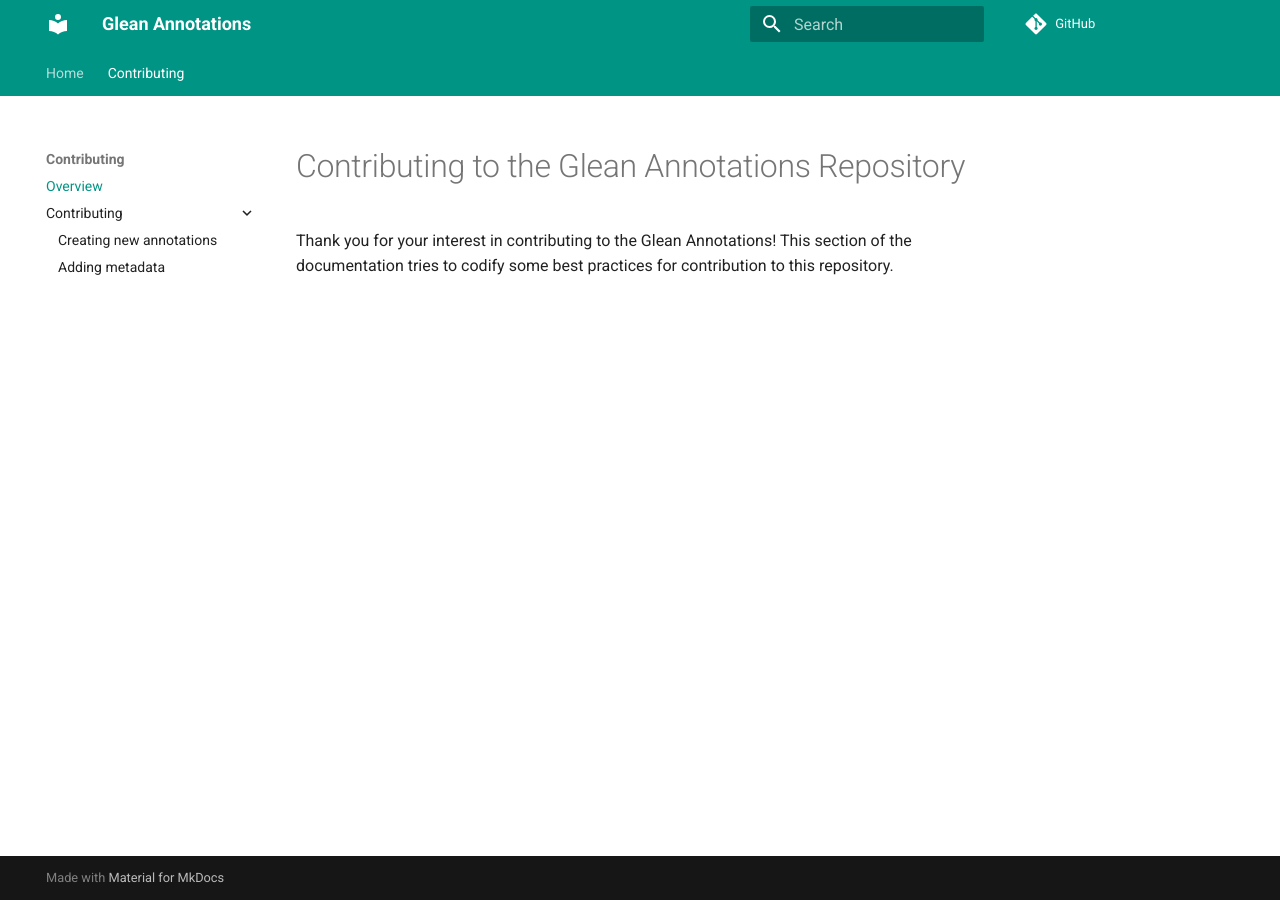
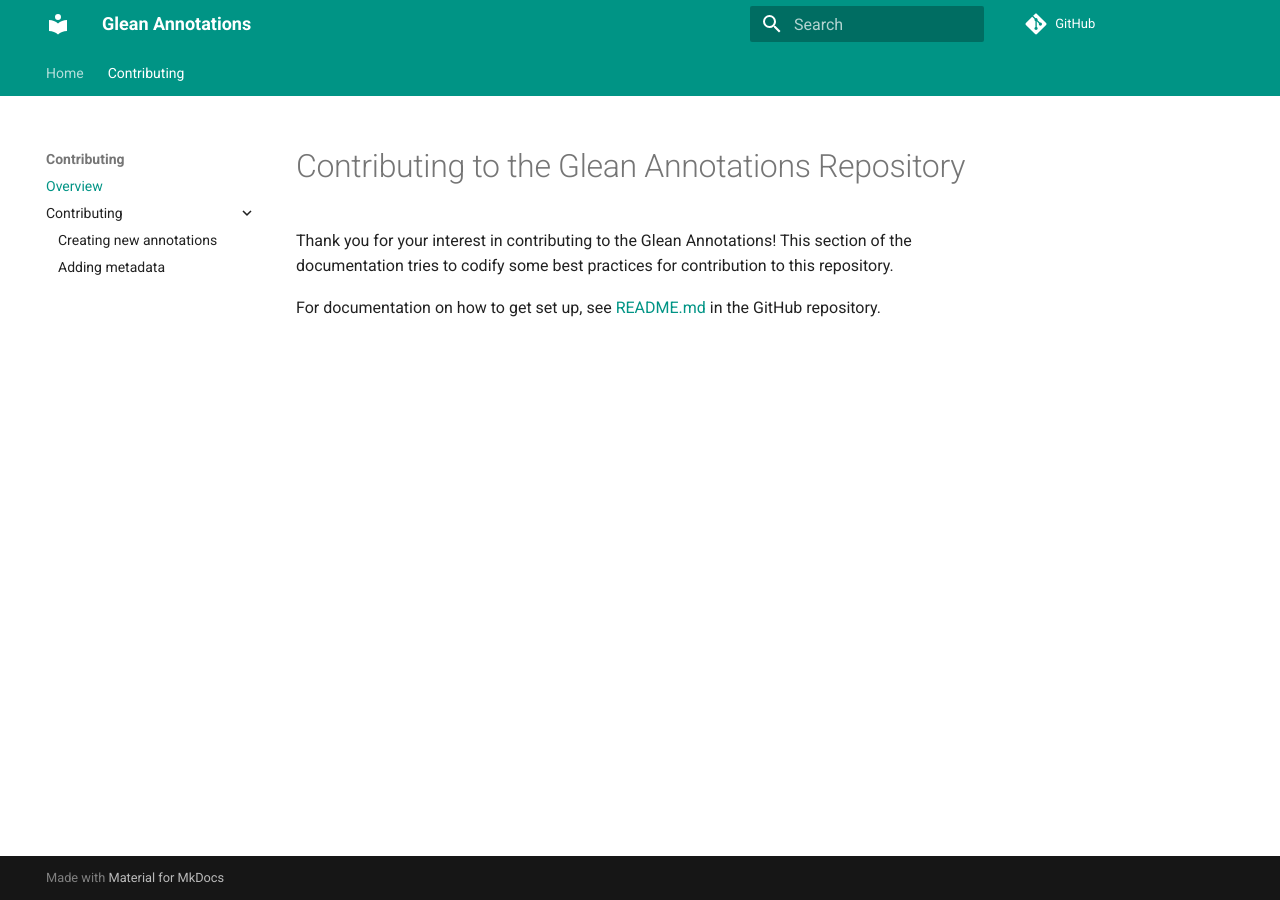
Before and after one commit to mozilla/glean-annotations, an MkDocs documentation site: the page built from docs/contributing/index.md, in a window 1280 px wide. Built offline with MkDocs 1.6.1 and Material for MkDocs 9.7.7, drawn with Linux system fonts in a browser that asks for light colours; comment, search, counter and statistics services are not loaded.

Commit message:
Link to README (#49)

```diff
--- a/docs/contributing/index.md
+++ b/docs/contributing/index.md
@@ -3,3 +3,6 @@
 Thank you for your interest in contributing to the Glean Annotations! This
 section of the documentation tries to codify some best practices for contribution
 to this repository.
+
+For documentation on how to get set up, see [README.md](https://github.com/mozilla/glean-annotations/blob/main/README.md)
+in the GitHub repository.
```
